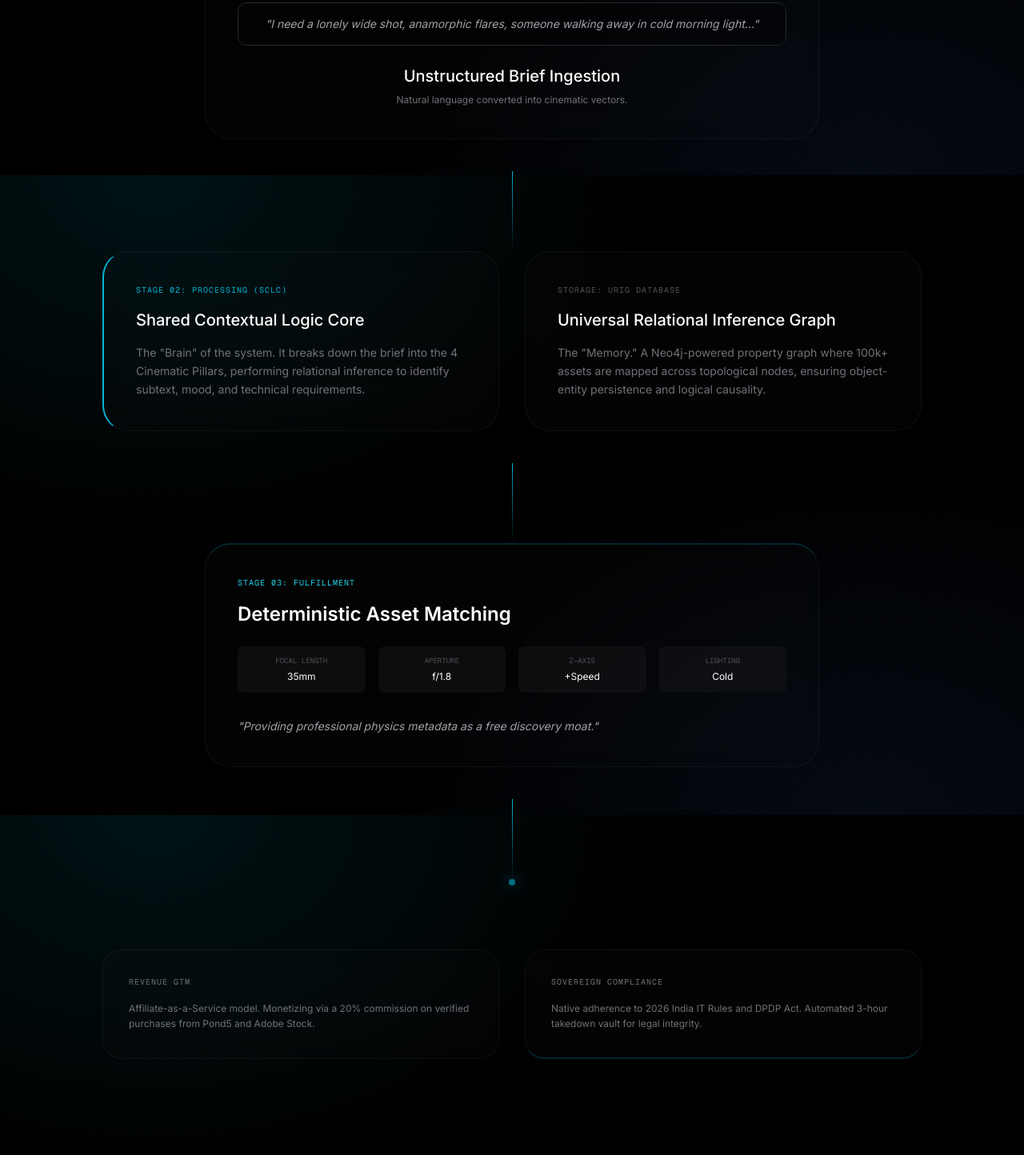
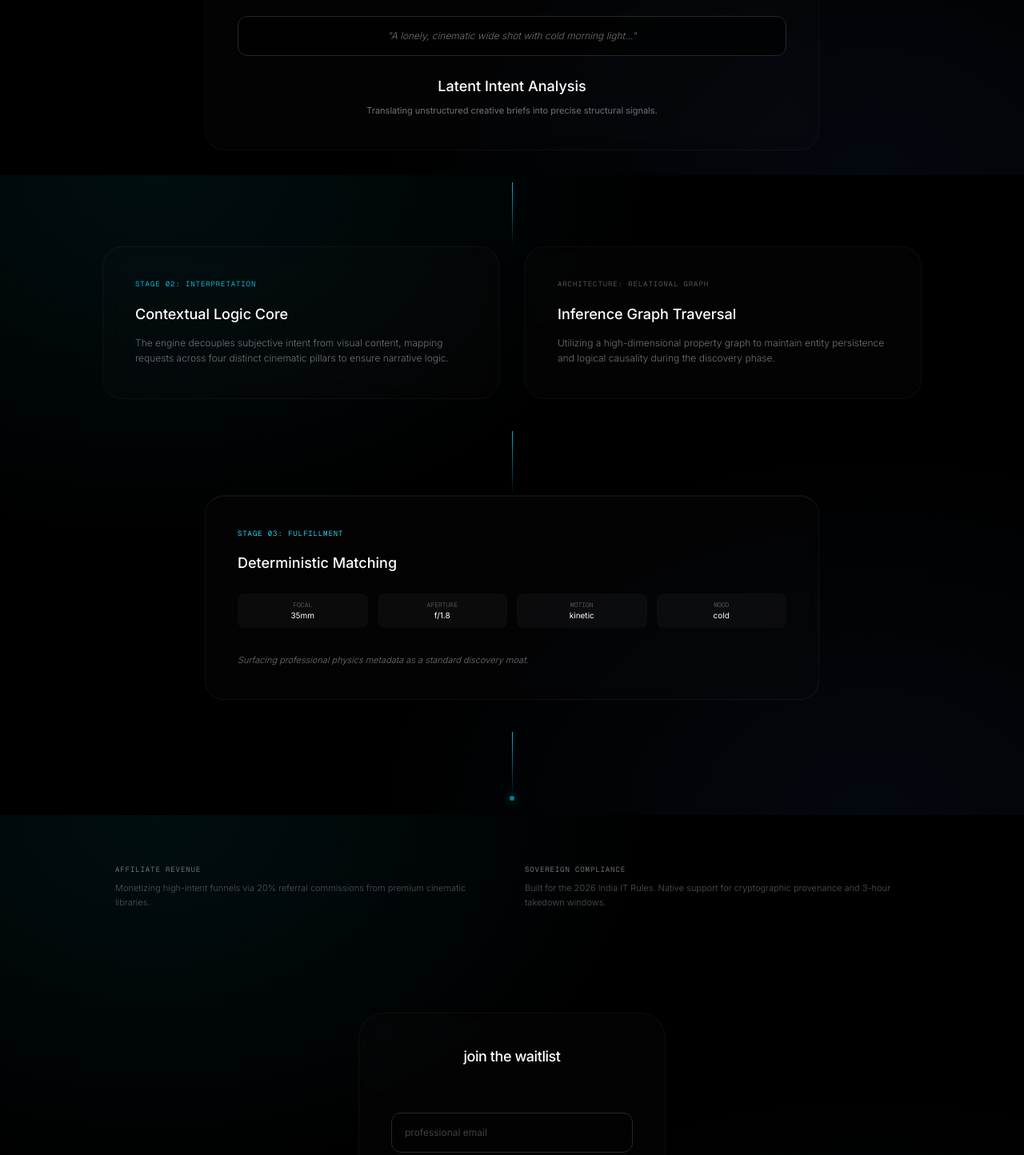
Before and after one commit to stockmyfootage/NB-IO, a plain HTML site: page index.html in a window 1280 px wide. Shown: the part 581-2025 px from the top of the page at 80% size. Drawn offline with nearby package versions, Linux system fonts and the light colour scheme.

Commit message:
Update index.html

```diff
--- a/index.html
+++ b/index.html
@@ -3,58 +3,59 @@
 <head>
     <meta charset="UTF-8">
     <meta name="viewport" content="width=device-width, initial-scale=1.0">
-    <title>NARRABRAIN.IO | Agentic Discovery Module</title>
+    <title>narrabrain.io | agentic discovery</title>
     <script src="https://cdn.tailwindcss.com"></script>
-    <link href="https://fonts.googleapis.com/css2?family=Inter:wght@300;400;500;600&family=Geist+Mono&display=swap" rel="stylesheet">
+    <link href="https://fonts.googleapis.com/css2?family=Inter:wght@200;300;400;500;600&family=Geist+Mono&display=swap" rel="stylesheet">
     <style>
         :root { --accent: #06b6d4; --bg: #000000; }
         body { color: #a1a1aa; font-family: 'Inter', sans-serif; -webkit-font-smoothing: antialiased; scroll-behavior: smooth; background: var(--bg); }
         .mono { font-family: 'Geist Mono', monospace; }
 
-        /* The Connection Line Logic */
-        .flow-line { width: 1px; height: 100px; background: linear-gradient(180deg, var(--accent), transparent); margin: 0 auto; }
-        .dot { width: 8px; height: 8px; background: var(--accent); border-radius: 50%; margin: 0 auto; box-shadow: 0 0 15px var(--accent); }
+        /* Neo-modernist Branding */
+        .brand-text { font-family: 'Inter', sans-serif; font-weight: 500; letter-spacing: -0.05em; color: white; }
+
+        .flow-line { width: 1px; height: 80px; background: linear-gradient(180deg, var(--accent), transparent); margin: 0 auto; }
+        .dot { width: 6px; height: 6px; background: var(--accent); border-radius: 50%; margin: 0 auto; box-shadow: 0 0 12px var(--accent); }
 
         .bg-mesh {
             background-image:
-                radial-gradient(at 15% 0%, rgba(6, 182, 212, 0.1) 0, transparent 40%),
-                radial-gradient(at 85% 100%, rgba(59, 130, 246, 0.08) 0, transparent 40%);
+                radial-gradient(at 15% 0%, rgba(6, 182, 212, 0.08) 0, transparent 40%),
+                radial-gradient(at 85% 100%, rgba(59, 130, 246, 0.06) 0, transparent 40%);
             background-attachment: fixed;
         }
 
         .glass-card {
             background: rgba(255, 255, 255, 0.01);
             backdrop-filter: blur(12px);
-            border: 1px solid rgba(255, 255, 255, 0.05);
+            border: 1px solid rgba(255, 255, 255, 0.04);
             transition: all 0.5s cubic-bezier(0.4, 0, 0.2, 1);
         }
-        .glass-card:hover { border-color: var(--accent); background: rgba(6, 182, 212, 0.02); }
+        .glass-card:hover { border-color: rgba(6, 182, 212, 0.3); }
 
-        @keyframes flow-animation { 0% { opacity: 0.3; } 50% { opacity: 1; } 100% { opacity: 0.3; } }
-        .animate-flow { animation: flow-animation 3s infinite; }
+        @keyframes flow-pulse { 0%, 100% { opacity: 0.2; } 50% { opacity: 0.8; } }
+        .animate-flow { animation: flow-pulse 4s infinite; }
     </style>
 </head>
 <body class="bg-mesh">
 
-    <nav class="fixed top-0 w-full z-50 p-6 flex justify-between items-center backdrop-blur-md border-b border-white/5">
-        <div class="text-white font-bold tracking-tighter uppercase text-xs flex items-center gap-2">
-            <div class="w-2 h-2 bg-cyan-500 rounded-full"></div>
-            Narrabrain Labs
+    <nav class="fixed top-0 w-full z-50 p-6 flex justify-between items-center backdrop-blur-sm border-b border-white/5">
+        <div class="brand-text text-lg lowercase">
+            narrabrain.io
         </div>
-        <div class="glass-card px-4 py-1.5 rounded-full mono text-[9px] tracking-[0.2em] uppercase text-cyan-400 font-bold">
-            Phase 1: Discovery Engine
+        <div class="glass-card px-4 py-1 rounded-full mono text-[8px] tracking-[0.3em] uppercase text-cyan-400 font-bold">
+            stealth mode
         </div>
     </nav>
 
-    <main class="pt-40 pb-20 px-6">
+    <main class="pt-48 pb-20 px-6">
 
         <section class="max-w-4xl mx-auto text-center mb-10">
-            <img src="NB.png" alt="Logo" class="w-48 mx-auto mb-10 opacity-90">
-            <h1 class="text-white text-4xl md:text-6xl font-semibold tracking-tighter leading-tight mb-6">
+            <img src="NB.png" alt="Logo" class="w-40 mx-auto mb-10 opacity-80">
+            <h1 class="text-white text-4xl md:text-6xl font-medium tracking-tighter leading-tight mb-8">
                 Curing <span class="text-cyan-400 italic">Discovery Friction</span>.
             </h1>
-            <p class="text-zinc-500 text-lg md:text-xl font-light max-w-2xl mx-auto">
-                Decoupling narrative intent from content synthesis to bridge the gap between human imagination and verified stock assets.
+            <p class="text-zinc-500 text-lg md:text-xl font-light max-w-xl mx-auto leading-relaxed">
+                A neuro-symbolic bridge between creative intent and verified cinematic assets.
             </p>
         </section>
 
@@ -62,31 +63,31 @@
         <div class="flow-line animate-flow"></div>
 
         <section class="max-w-3xl mx-auto mb-10">
-            <div class="glass-card p-10 rounded-[32px] text-center">
-                <span class="mono text-[10px] text-zinc-600 uppercase tracking-widest block mb-4">Stage 01: Human Intent</span>
-                <div class="bg-black/40 border border-zinc-800 p-4 rounded-xl mb-6 text-sm italic text-zinc-400">
-                    "I need a lonely wide shot, anamorphic flares, someone walking away in cold morning light..."
+            <div class="glass-card p-10 rounded-3xl text-center">
+                <span class="mono text-[9px] text-zinc-600 uppercase tracking-widest block mb-4">Stage 01: Ingestion</span>
+                <div class="bg-black/60 border border-zinc-800 p-4 rounded-xl mb-6 text-xs italic text-zinc-500 font-light">
+                    "A lonely, cinematic wide shot with cold morning light..."
                 </div>
-                <h3 class="text-white text-xl font-medium">Unstructured Brief Ingestion</h3>
-                <p class="text-xs text-zinc-500 mt-2">Natural language converted into cinematic vectors.</p>
+                <h3 class="text-white text-lg font-medium">Latent Intent Analysis</h3>
+                <p class="text-[11px] text-zinc-500 mt-2 leading-relaxed">Translating unstructured creative briefs into precise structural signals.</p>
             </div>
         </section>
 
         <div class="flow-line"></div>
 
         <section class="max-w-5xl mx-auto mb-10 grid grid-cols-1 md:grid-cols-2 gap-8">
-            <div class="glass-card p-10 rounded-[32px] border-l-2 border-l-cyan-500">
-                <span class="mono text-[10px] text-cyan-500 uppercase tracking-widest block mb-4">Stage 02: Processing (SCLC)</span>
-                <h3 class="text-white text-xl font-medium mb-4">Shared Contextual Logic Core</h3>
-                <p class="text-sm text-zinc-500 leading-relaxed">
-                    The "Brain" of the system. It breaks down the brief into the 4 Cinematic Pillars, performing relational inference to identify subtext, mood, and technical requirements.
+            <div class="glass-card p-10 rounded-3xl">
+                <span class="mono text-[9px] text-cyan-500 uppercase tracking-widest block mb-4">Stage 02: Interpretation</span>
+                <h3 class="text-white text-lg font-medium mb-3">Contextual Logic Core</h3>
+                <p class="text-xs text-zinc-500 leading-relaxed font-light">
+                    The engine decouples subjective intent from visual content, mapping requests across four distinct cinematic pillars to ensure narrative logic.
                 </p>
             </div>
-            <div class="glass-card p-10 rounded-[32px]">
-                <span class="mono text-[10px] text-zinc-600 uppercase tracking-widest block mb-4">Storage: URIG Database</span>
-                <h3 class="text-white text-xl font-medium mb-4">Universal Relational Inference Graph</h3>
-                <p class="text-sm text-zinc-500 leading-relaxed">
-                    The "Memory." A Neo4j-powered property graph where 100k+ assets are mapped across topological nodes, ensuring object-entity persistence and logical causality.
+            <div class="glass-card p-10 rounded-3xl">
+                <span class="mono text-[9px] text-zinc-600 uppercase tracking-widest block mb-4">Architecture: Relational Graph</span>
+                <h3 class="text-white text-lg font-medium mb-3">Inference Graph Traversal</h3>
+                <p class="text-xs text-zinc-500 leading-relaxed font-light">
+                    Utilizing a high-dimensional property graph to maintain entity persistence and logical causality during the discovery phase.
                 </p>
             </div>
         </section>
@@ -94,56 +95,60 @@
         <div class="flow-line"></div>
 
         <section class="max-w-3xl mx-auto mb-10">
-            <div class="glass-card p-10 rounded-[32px] border-t-2 border-t-cyan-500/20">
-                <span class="mono text-[10px] text-cyan-400 uppercase tracking-widest block mb-4">Stage 03: Fulfillment</span>
-                <h3 class="text-white text-2xl font-semibold mb-6">Deterministic Asset Matching</h3>
-                <div class="grid grid-cols-2 md:grid-cols-4 gap-4 mb-8">
-                    <div class="bg-zinc-900/50 p-3 rounded-lg text-center">
-                        <p class="text-[9px] mono text-zinc-600 uppercase mb-1">Focal Length</p>
-                        <p class="text-xs text-white">35mm</p>
+            <div class="glass-card p-10 rounded-3xl border-t-2 border-white/5">
+                <span class="mono text-[9px] text-cyan-400 uppercase tracking-widest block mb-4">Stage 03: Fulfillment</span>
+                <h3 class="text-white text-lg font-medium mb-6">Deterministic Matching</h3>
+                <div class="grid grid-cols-4 gap-3 mb-8">
+                    <div class="bg-zinc-900/40 p-2 rounded-lg text-center">
+                        <p class="text-[8px] mono text-zinc-600 uppercase">focal</p>
+                        <p class="text-[10px] text-white">35mm</p>
                     </div>
-                    <div class="bg-zinc-900/50 p-3 rounded-lg text-center">
-                        <p class="text-[9px] mono text-zinc-600 uppercase mb-1">Aperture</p>
-                        <p class="text-xs text-white">f/1.8</p>
+                    <div class="bg-zinc-900/40 p-2 rounded-lg text-center">
+                        <p class="text-[8px] mono text-zinc-600 uppercase">aperture</p>
+                        <p class="text-[10px] text-white">f/1.8</p>
                     </div>
-                    <div class="bg-zinc-900/50 p-3 rounded-lg text-center">
-                        <p class="text-[9px] mono text-zinc-600 uppercase mb-1">Z-Axis</p>
-                        <p class="text-xs text-white">+Speed</p>
+                    <div class="bg-zinc-900/40 p-2 rounded-lg text-center">
+                        <p class="text-[8px] mono text-zinc-600 uppercase">motion</p>
+                        <p class="text-[10px] text-white">kinetic</p>
                     </div>
-                    <div class="bg-zinc-900/50 p-3 rounded-lg text-center">
-                        <p class="text-[9px] mono text-zinc-600 uppercase mb-1">Lighting</p>
-                        <p class="text-xs text-white">Cold</p>
+                    <div class="bg-zinc-900/40 p-2 rounded-lg text-center">
+                        <p class="text-[8px] mono text-zinc-600 uppercase">mood</p>
+                        <p class="text-[10px] text-white">cold</p>
                     </div>
                 </div>
-                <p class="text-sm text-zinc-400 italic">"Providing professional physics metadata as a free discovery moat."</p>
+                <p class="text-[11px] text-zinc-500 italic font-light">Surfacing professional physics metadata as a standard discovery moat.</p>
             </div>
         </section>
 
         <div class="flow-line"></div>
         <div class="dot animate-flow"></div>
 
-        <section class="max-w-5xl mx-auto mt-20 grid grid-cols-1 md:grid-cols-2 gap-8">
-            <div class="glass-card p-8 rounded-3xl">
-                <h4 class="mono text-[10px] text-zinc-500 uppercase tracking-widest mb-4">Revenue GTM</h4>
-                <p class="text-xs text-zinc-500 leading-relaxed">
-                    Affiliate-as-a-Service model. Monetizing via a 20% commission on verified purchases from Pond5 and Adobe Stock.
-                </p>
+        <section class="max-w-5xl mx-auto mt-20 grid grid-cols-1 md:grid-cols-2 gap-8 px-4">
+            <div class="space-y-2">
+                <h4 class="mono text-[9px] text-zinc-500 uppercase tracking-widest">Affiliate Revenue</h4>
+                <p class="text-[11px] text-zinc-600 leading-relaxed font-light">Monetizing high-intent funnels via 20% referral commissions from premium cinematic libraries.</p>
             </div>
-            <div class="glass-card p-8 rounded-3xl border-b-2 border-b-cyan-500/20">
-                <h4 class="mono text-[10px] text-zinc-500 uppercase tracking-widest mb-4">Sovereign Compliance</h4>
-                <p class="text-xs text-zinc-500 leading-relaxed">
-                    Native adherence to 2026 India IT Rules and DPDP Act. Automated 3-hour takedown vault for legal integrity.
-                </p>
+            <div class="space-y-2">
+                <h4 class="mono text-[9px] text-zinc-500 uppercase tracking-widest">Sovereign Compliance</h4>
+                <p class="text-[11px] text-zinc-600 leading-relaxed font-light">Built for the 2026 India IT Rules. Native support for cryptographic provenance and 3-hour takedown windows.</p>
             </div>
         </section>
 
-        <section class="max-w-md mx-auto mt-32 glass-card p-12 rounded-[40px] text-center border-t-2 border-t-cyan-500">
-            <h3 class="text-white text-xl font-bold mb-8 uppercase tracking-tighter">Pilot Waitlist</h3>
-            <form action="https://api.web3forms.com/submit" method="POST" class="space-y-4">
+        <section class="max-w-sm mx-auto mt-32 glass-card p-10 rounded-[32px] text-center">
+            <h3 class="text-white text-lg font-medium mb-8 lowercase tracking-tight">join the waitlist</h3>
+            <form action="https://api.web3forms.com/submit" method="POST" class="space-y-6">
                 <input type="hidden" name="access_key" value="e1dfdefc-8601-41e0-9abf-b38814bd6205">
-                <input type="email" name="email" placeholder="Professional Email" required
-                    class="w-full bg-black/40 border border-zinc-800 rounded-2xl p-4 text-xs text-white focus:border-cyan-500 outline-none transition-all">
-                <button type="submit" class="w-full bg-white text-black py-4 rounded-2xl text-[10px] font-bold uppercase tracking-widest hover:bg-cyan-400 transition-all">
+                <input type="email" name="email" placeholder="professional email" required
+                    class="w-full bg-black/40 border border-zinc-800 rounded-xl p-4 text-xs text-white focus:border-cyan-500 outline-none transition-all placeholder-zinc-700">
+
+                <div class="flex items-start gap-3 text-left px-1">
+                    <input type="checkbox" id="legal-consent" name="consent" required class="mt-1 w-3 h-3 rounded bg-black border-zinc-800 checked:bg-cyan-500 transition-all cursor-pointer">
+                    <label for="legal-consent" class="text-[9px] text-zinc-500 leading-snug cursor-pointer">
+                        I agree to the <a href="#privacy" class="text-zinc-300 underline">Privacy Policy</a> and <a href="#terms" class="text-zinc-300 underline">Terms of Service</a>.
+                    </label>
+                </div>
+
+                <button type="submit" class="w-full bg-white text-black py-4 rounded-xl text-[10px] font-bold uppercase tracking-widest hover:bg-cyan-400 transition-all">
                     Request Blueprint
                 </button>
             </form>
@@ -152,8 +157,8 @@
     </main>
 
     <footer class="p-12 border-t border-white/5 glass-card rounded-none text-center">
-        <p class="mono text-[9px] uppercase tracking-[0.4em] text-zinc-600">
-            Narrabrain Labs / Patent Pending / Mumbai 2026
+        <p class="mono text-[8px] uppercase tracking-[0.5em] text-zinc-700">
+            narrabrain.io / patent pending / mumbai 2026
         </p>
     </footer>
 
```
